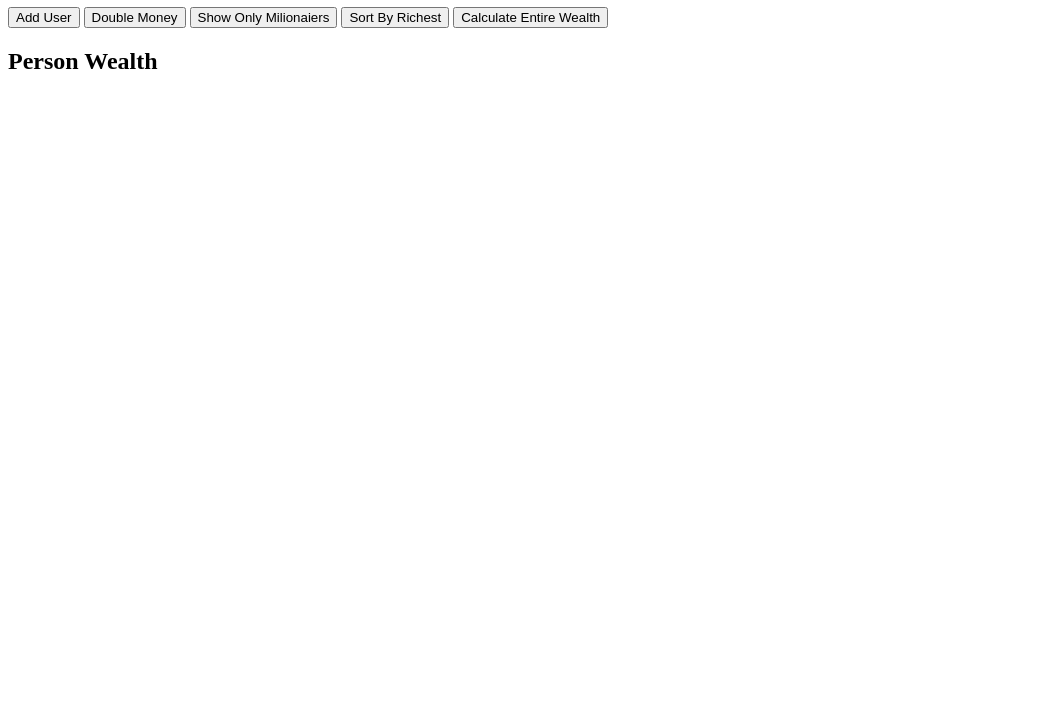
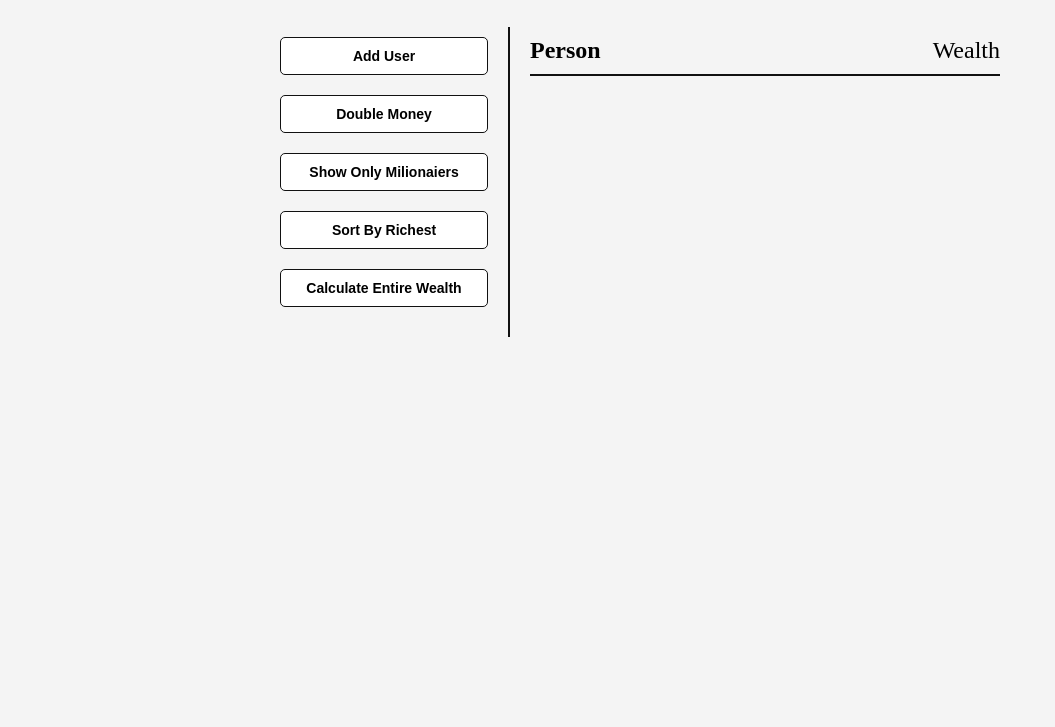
Before and after one commit to GiorgiBabunashvili/RandomUsersJS, a plain HTML site: page index.html in a window 1280 px wide. Shown: the part 73-800 px from the top of the page, without its empty margins (0-1055 px from the left). Drawn offline with Linux system fonts and the light colour scheme.

Commit message:
create h3 element

```diff
--- a/index.html
+++ b/index.html
@@ -18,10 +18,11 @@
             <button id="sort-richest">Sort By Richest</button>
             <button id="calculate-wealth">Calculate Entire Wealth</button>
         </aside>
+        <main id="main">
+            <h2><strong>Person</strong> Wealth</h2>
+        </main>
     </div>
-    <main id="main">
-        <h2><strong>Person</strong> Wealth</h2>
-    </main>
+
     <script src="script.js"></script>
 </body>
 
--- a/style.css
+++ b/style.css
@@ -0,0 +1,64 @@
+* {
+  box-sizing: border-box;
+}
+
+body {
+  background-color: #f4f4f4;
+  display: flex;
+  flex-direction: column;
+  align-items: center;
+  min-height: 100vh;
+  margin: 0;
+}
+
+.container {
+  display: flex;
+  width: 800px;
+  max-width: 100%;
+  padding: 20px;
+  margin: 0 auto;
+}
+
+aside {
+  padding: 10px 20px;
+  width: 250px;
+  border-right: 2px solid #111;
+}
+
+button {
+  display: block;
+  cursor: pointer;
+  background-color: #fff;
+  border: 1px solid #111;
+  border-radius: 5px;
+  width: 100%;
+  padding: 10px;
+  margin-bottom: 20px;
+  font-weight: bold;
+  font-size: 14px;
+}
+
+main {
+  flex: 1;
+  padding: 10px 20px;
+}
+
+h2 {
+  border-bottom: 2px solid #111;
+  padding-bottom: 10px;
+  display: flex;
+  justify-content: space-between;
+  font-weight: 300;
+  margin: 0 0 20px;
+}
+
+/* CREATE ELEMENTS */
+h3 {
+  background-color: #fff;
+  border-bottom: 2px solid #111;
+  padding: 10px;
+  display: flex;
+  justify-content: space-between;
+  font-weight: 300;
+  margin: 20px 0 0;
+}
```
